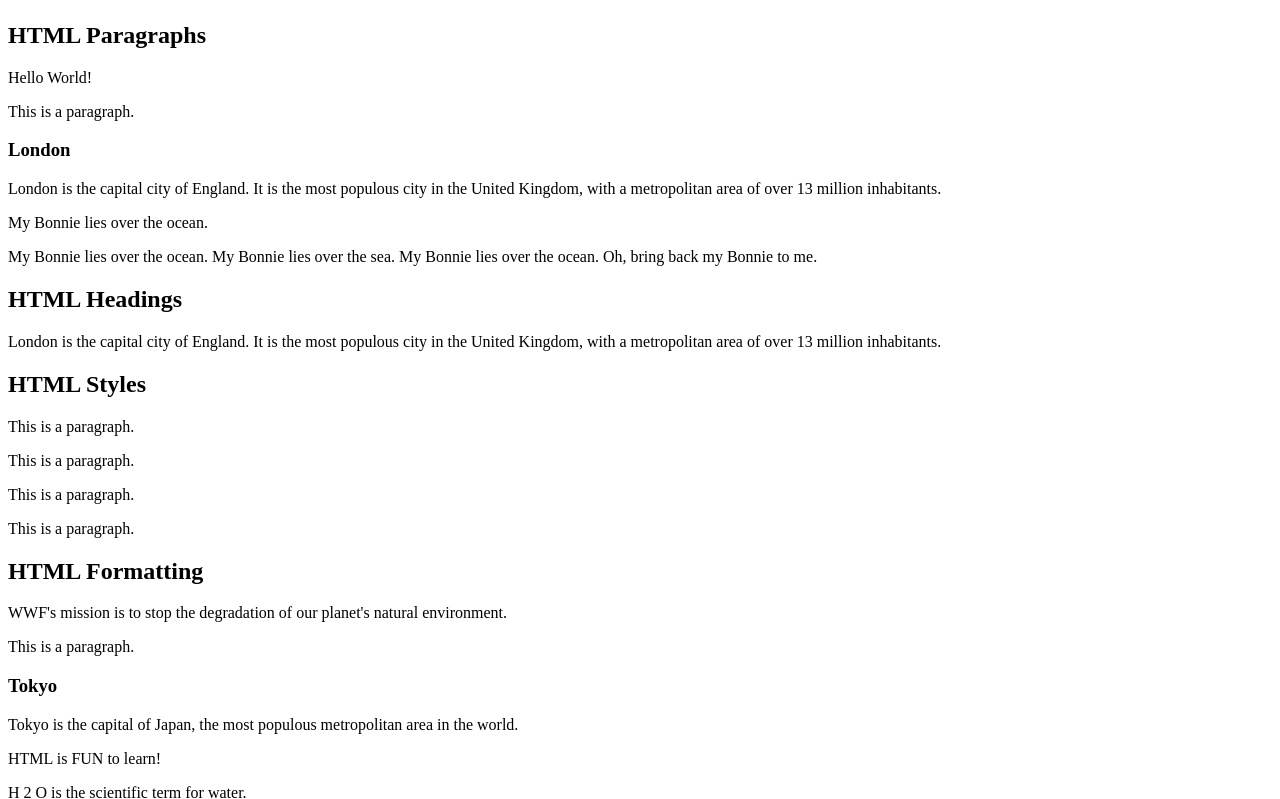
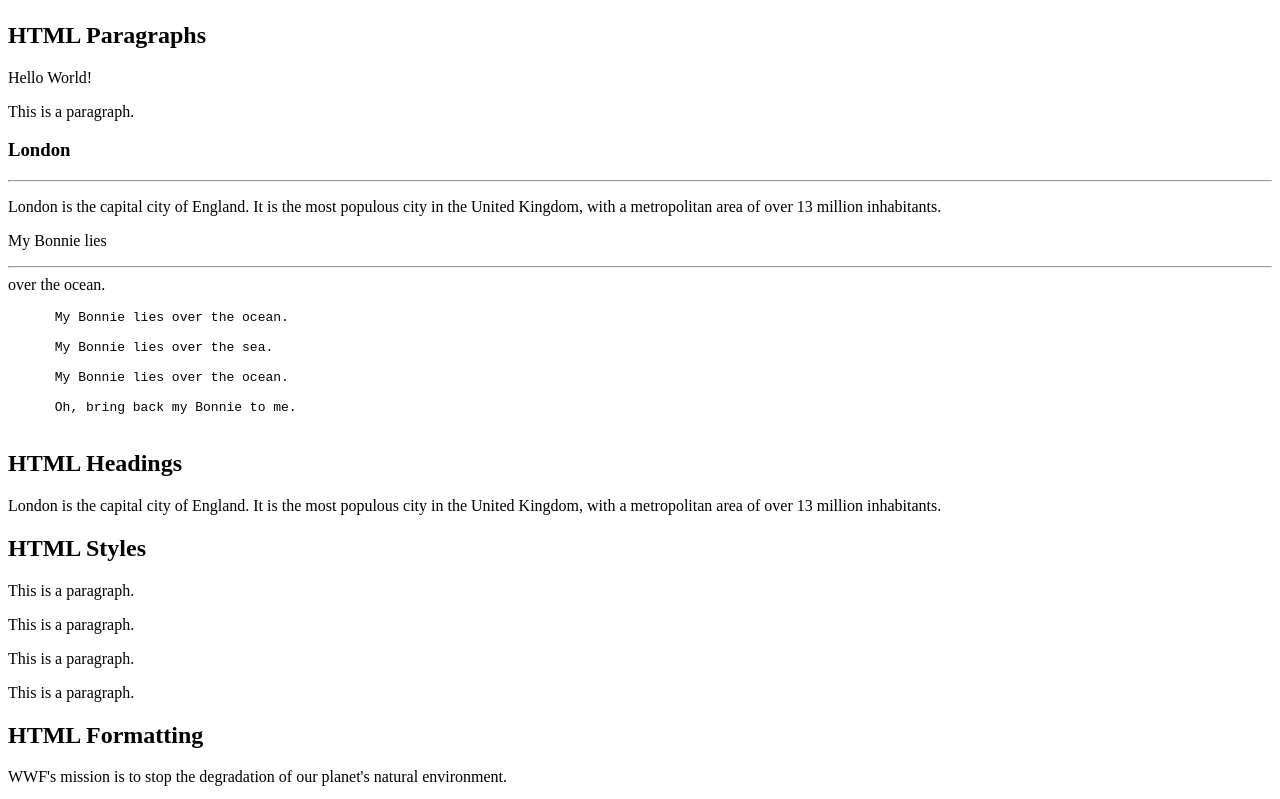
Before and after one commit to stephorc/html-exercises, a plain HTML site: page src/wasim.html in a window 1280 px wide. Shown: the part 1225-2024 px from the top of the page. Drawn offline with Linux system fonts and the light colour scheme.

Commit message:
section 2 done

```diff
--- a/src/wasim.html
+++ b/src/wasim.html
@@ -43,33 +43,33 @@
     </section>
 
     <section>
-      <h2>HTML Paragraphs  </h2>
+      <h2>HTML Paragraphs</h2>
 
 
       <!-- Use the correct HTML tag to add a paragraph with the text "Hello World!"..-->
 
-
-      Hello World!
+	  <p>Hello World!</p>
 
       <!-- Clean up this text with proper end tags..-->
 
 
-      <p>This is a paragraph.
+      <p>This is a paragraph.</p>
 
 
         <!-- Add a horizontal rule between the heading and the paragraph.-->
 
 
       <h3>London</h3>
+	  <hr>
       <p>London is the capital city of England. It is the most populous city in the United Kingdom, with a metropolitan area of over 13 million inhabitants.</p>
 
 
       <!--  Add a line break in the middle of the paragraph:-->
 
-      <p>My Bonnie lies   over the ocean.</p>
+      <p>My Bonnie lies <hr>  over the ocean.</p>
 
       <!--  Wrap this poem around HTML tags that will preserve all spaces and linebreaks when the element is displayed.-->
-
+	  <pre>
       My Bonnie lies over the ocean.
 
       My Bonnie lies over the sea.
@@ -77,7 +77,7 @@
       My Bonnie lies over the ocean.
 
       Oh, bring back my Bonnie to me.
-
+	 </pre>
     </section>
 
     <section>
```
